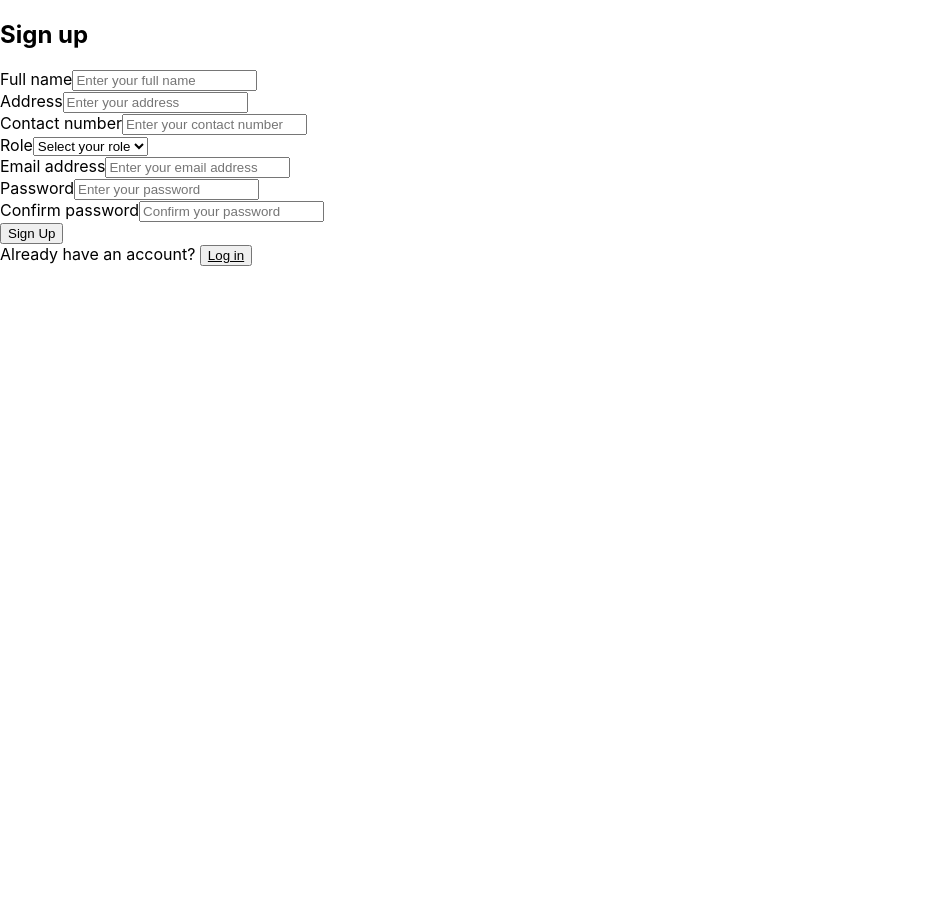
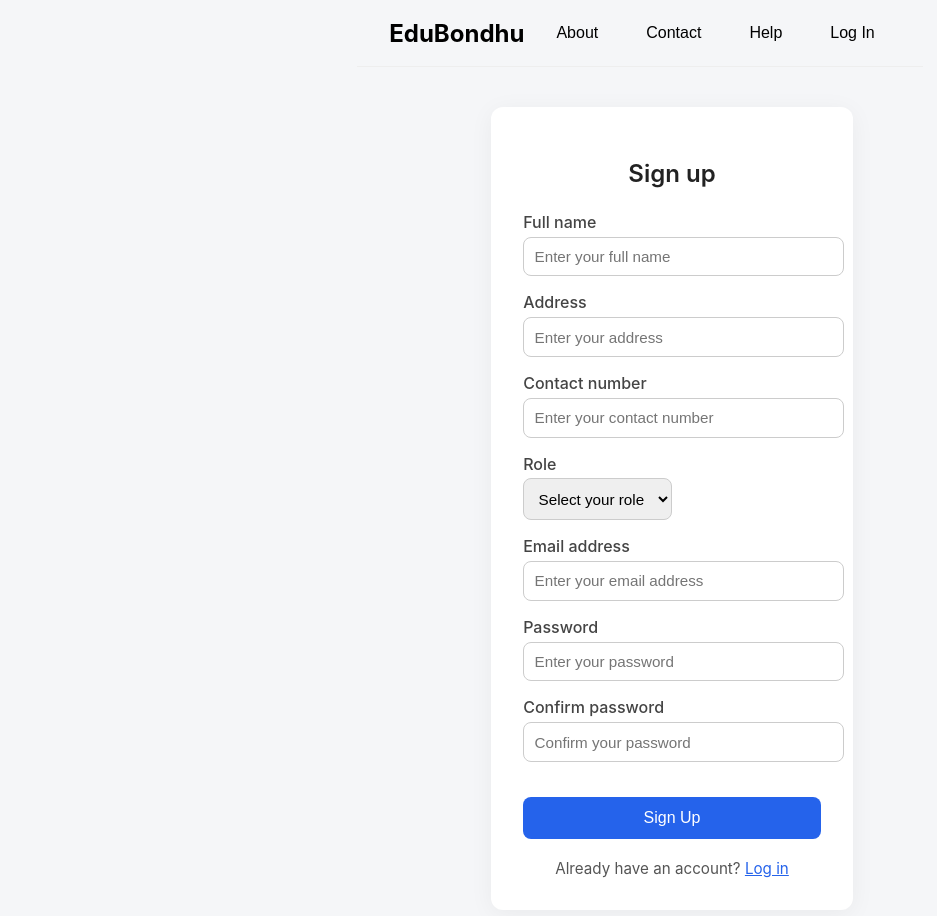
Before and after one commit to AftabAhmedFahim/EduBondhu, a React (Create React App) app: page /signup in a window 1280 px wide. Shown: the top 916 px of the page, without its empty margins (0-937 px from the left). Before the commit the page ends 800 px from the top, so only its background shows below. Built offline with nearby package versions, Linux system fonts and the light colour scheme.

Commit message:
added signup style

```diff
--- a/src/pages/Login/LoginPage.js
+++ b/src/pages/Login/LoginPage.js
@@ -1,6 +1,6 @@
 import React from "react";
 import { useNavigate } from "react-router-dom";
-import "./LoginPage.css"; // Optional: Create this for your custom styles
+import "./LoginPage.css";
 
 const LoginPage = () => {
   const navigate = useNavigate();
--- /dev/null
+++ b/src/pages/SignUp/SignupPage.css
@@ -0,0 +1,113 @@
+
+.signup-wrapper {
+  min-height: 100vh;
+  background-color: #f5f6f8;
+  display: flex;
+  flex-direction: column;
+  align-items: center;
+}
+
+.signup-navbar {
+  width: 100%;
+  padding: 1rem 2rem;
+  background-color: #fff;
+  border-bottom: 1px solid #e0e0e0;
+  display: flex;
+  justify-content: space-between;
+  align-items: center;
+}
+
+.signup-logo {
+  font-weight: bold;
+  font-size: 1.25rem;
+  color: #222;
+}
+
+.signup-nav-links {
+  display: flex;
+  gap: 1.25rem;
+  align-items: center;
+}
+
+.signup-nav-links a {
+  text-decoration: none;
+  color: #333;
+  font-weight: 500;
+}
+
+.login-nav-btn {
+  padding: 6px 14px;
+  background-color: #eee;
+  border: none;
+  border-radius: 8px;
+  font-weight: 500;
+  cursor: pointer;
+}
+
+.login-nav-btn:hover {
+  background-color: #ddd;
+}
+
+.signup-box {
+  width: 100%;
+  max-width: 480px;
+  background-color: #fff;
+  padding: 2rem;
+  border-radius: 12px;
+  box-shadow: 0 4px 24px rgba(0, 0, 0, 0.05);
+  margin: 40px auto;
+}
+
+.signup-box h2 {
+  text-align: center;
+  font-weight: 600;
+  margin-bottom: 1.5rem;
+  color: #222;
+}
+
+.signup-form .form-group {
+  margin-bottom: 1rem;
+}
+
+.signup-form .form-label {
+  font-weight: 500;
+  color: #444;
+}
+
+.signup-form .form-control,
+.signup-form .form-select {
+  border-radius: 8px;
+  padding: 0.65rem;
+  border: 1px solid #ccc;
+  font-size: 0.95rem;
+}
+
+.signup-btn {
+  width: 100%;
+  background-color: #2563eb;
+  color: #fff;
+  padding: 0.75rem;
+  border: none;
+  border-radius: 8px;
+  font-size: 1rem;
+  font-weight: 500;
+  margin-top: 1.2rem;
+  transition: background-color 0.3s;
+}
+
+.signup-btn:hover {
+  background-color: #1e40af;
+}
+
+.signup-extra {
+  text-align: center;
+  margin-top: 1.25rem;
+  font-size: 0.95rem;
+  color: #555;
+}
+
+.signup-extra span {
+  color: #2563eb;
+  cursor: pointer;
+  text-decoration: underline;
+}
--- a/src/pages/SignUp/SignupPage.js
+++ b/src/pages/SignUp/SignupPage.js
@@ -1,31 +1,46 @@
 import React from 'react';
 import { Container, Form, Button } from 'react-bootstrap';
 import { useNavigate } from 'react-router-dom';
+import './SignupPage.css';
 
 const SignupPage = () => {
   const navigate = useNavigate();
 
   return (
-    <Container className="my-5" style={{ maxWidth: '600px' }}>
-      <h2 className="mb-4 text-center">Sign up</h2>
-      <Form>
-        <Form.Group className="mb-3">
-          <Form.Label>Full name</Form.Label>
+    <div className="signup-wrapper">
+      <nav className="navbar">
+        <div className="logo">EduBondhu</div>
+        <div className="nav-links">
+          <button>About</button>
+          <button>Contact</button>
+          <button>Help</button>
+          <button className="login" onClick={() => navigate("/login")}>
+            Log In
+          </button>
+        </div>
+      </nav>
+
+      <div className="signup-content">
+        <div className="signup-box">
+          <h2>Sign up</h2>
+          <Form className="signup-form">
+            <Form.Group className="form-group">
+              <Form.Label className="form-label">Full name</Form.Label>
               <Form.Control type="text" placeholder="Enter your full name" />
             </Form.Group>
 
-        <Form.Group className="mb-3">
-          <Form.Label>Address</Form.Label>
+            <Form.Group className="form-group">
+              <Form.Label className="form-label">Address</Form.Label>
               <Form.Control type="text" placeholder="Enter your address" />
             </Form.Group>
 
-        <Form.Group className="mb-3">
-          <Form.Label>Contact number</Form.Label>
+            <Form.Group className="form-group">
+              <Form.Label className="form-label">Contact number</Form.Label>
               <Form.Control type="text" placeholder="Enter your contact number" />
             </Form.Group>
 
-        <Form.Group className="mb-3">
-          <Form.Label>Role</Form.Label>
+            <Form.Group className="form-group">
+              <Form.Label className="form-label">Role</Form.Label>
               <Form.Select>
                 <option>Select your role</option>
                 <option>Student</option>
@@ -33,37 +48,33 @@ const SignupPage = () => {
               </Form.Select>
             </Form.Group>
 
-        <Form.Group className="mb-3">
-          <Form.Label>Email address</Form.Label>
+            <Form.Group className="form-group">
+              <Form.Label className="form-label">Email address</Form.Label>
               <Form.Control type="email" placeholder="Enter your email address" />
             </Form.Group>
 
-        <Form.Group className="mb-3">
-          <Form.Label>Password</Form.Label>
+            <Form.Group className="form-group">
+              <Form.Label className="form-label">Password</Form.Label>
               <Form.Control type="password" placeholder="Enter your password" />
             </Form.Group>
 
-        <Form.Group className="mb-4">
-          <Form.Label>Confirm password</Form.Label>
+            <Form.Group className="form-group">
+              <Form.Label className="form-label">Confirm password</Form.Label>
               <Form.Control type="password" placeholder="Confirm your password" />
             </Form.Group>
 
-        <Button variant="primary" type="submit" className="w-100">
+            <Button type="submit" className="signup-btn">
               Sign Up
             </Button>
           </Form>
 
-      <div className="text-center mt-3">
+          <div className="signup-extra">
             Already have an account?{" "}
-        <button
-          className="btn btn-link p-0"
-          onClick={() => navigate("/login")}
-          style={{ textDecoration: "underline" }}
-        >
-          Log in
-        </button>
+            <span onClick={() => navigate("/login")}>Log in</span>
           </div>
-    </Container>
+        </div>
+      </div>
+    </div>
   );
 };
 
```
Also changed, not shown: src/pages/Home/HomePage.js (+1 -6 lines). Lines whose indentation alone changed are shown as unchanged.
